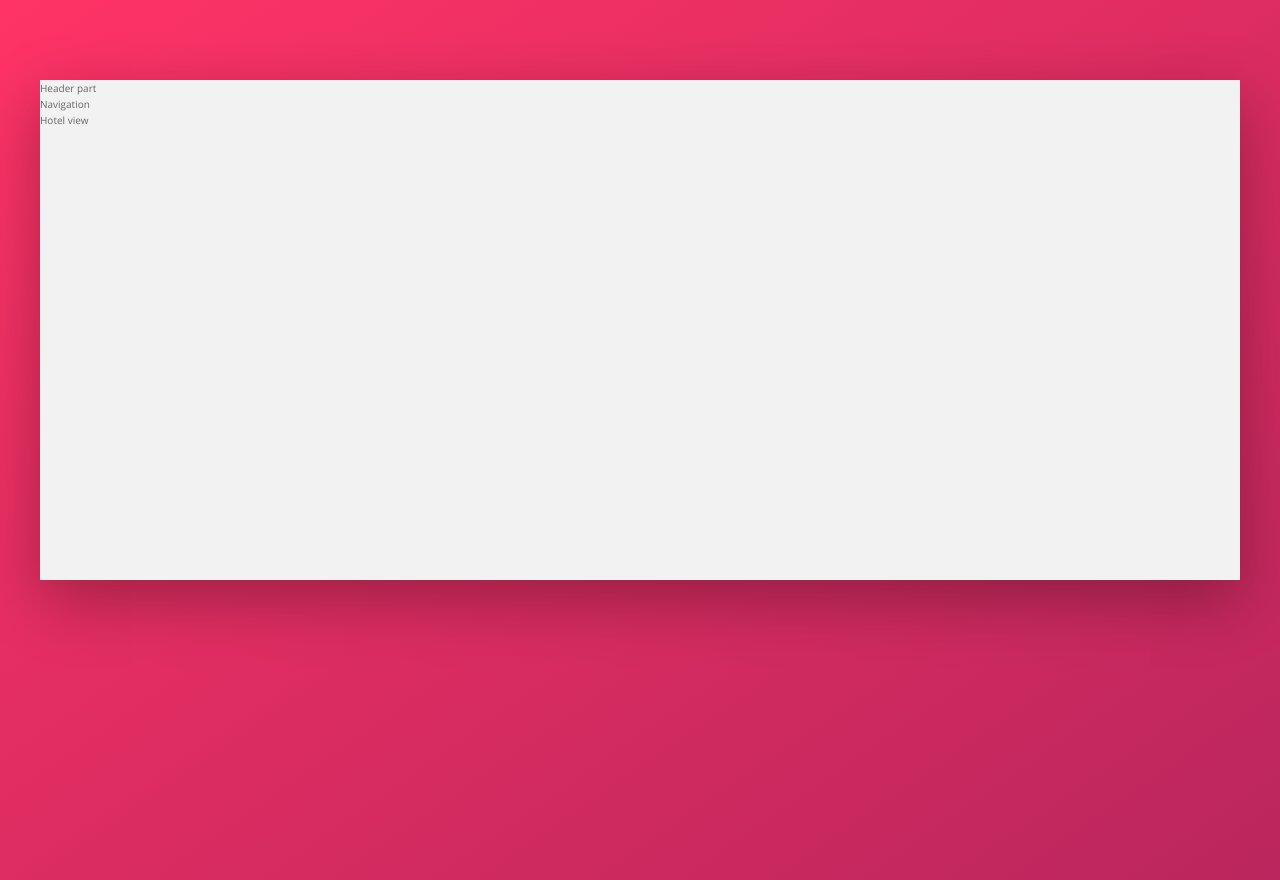
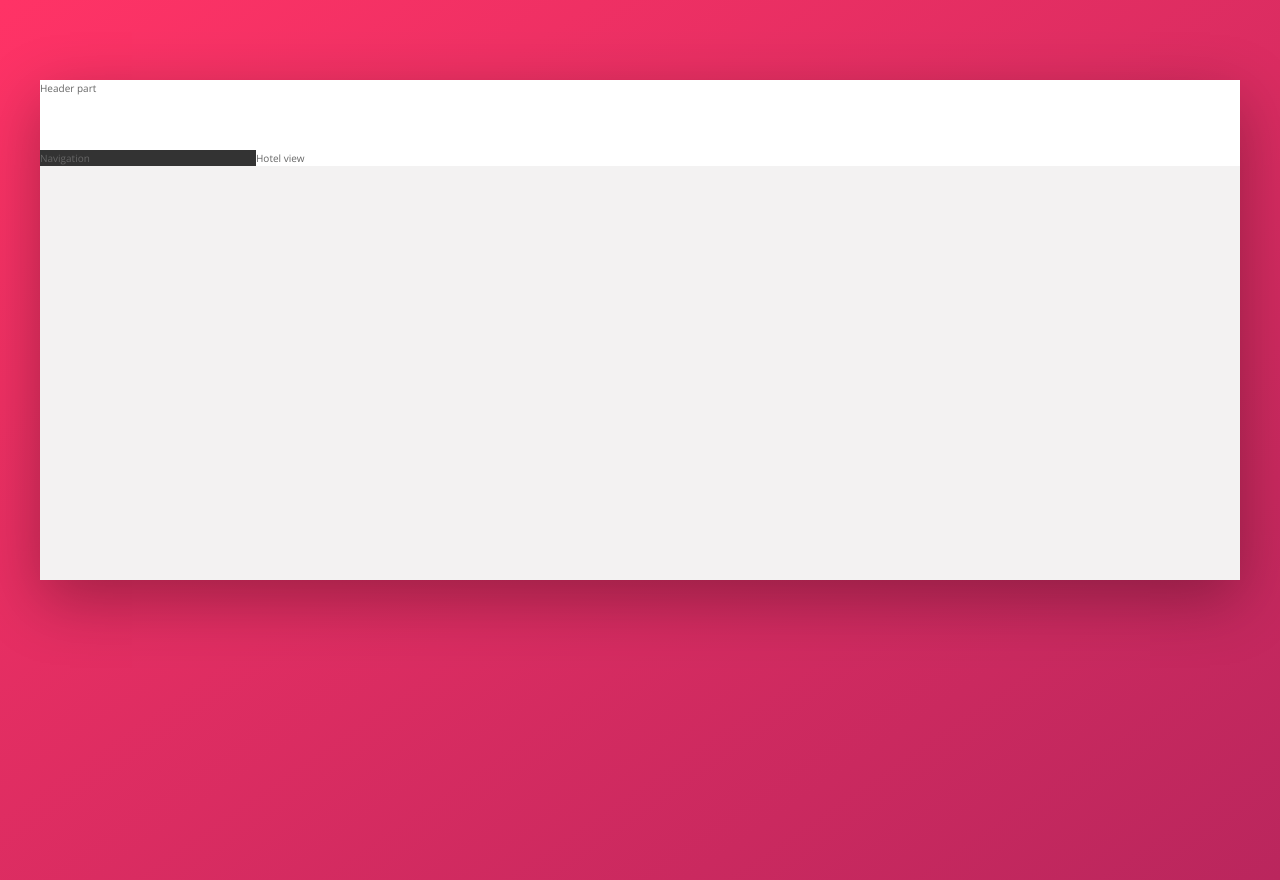
Before and after one commit to veselinn16/trillo, a website: page index.html in a window 1280 px wide. Drawn offline with nearby package versions, Linux system fonts and the light colour scheme.

Commit message:
Apply dimensions to the container's children

```diff
--- a/sass/_layout.scss
+++ b/sass/_layout.scss
@@ -7,17 +7,24 @@
 }
 
 .header {
-
+    height: 7rem;
+    background-color: #fff;
+    border-bottom: var(--color-grey-light-2);
 }
 
 .content {
-
+    display: flex;
 }
 
 .sidebar {
+    background-color: var(--color-grey-dark-1);
 
+    // shorthand prop
+    flex: 0 0 18%;
 }
 
 .hotel-view {
+    background-color: #fff;
 
+    flex: 1;
 }
```
Also changed, not shown: css/style.css.
